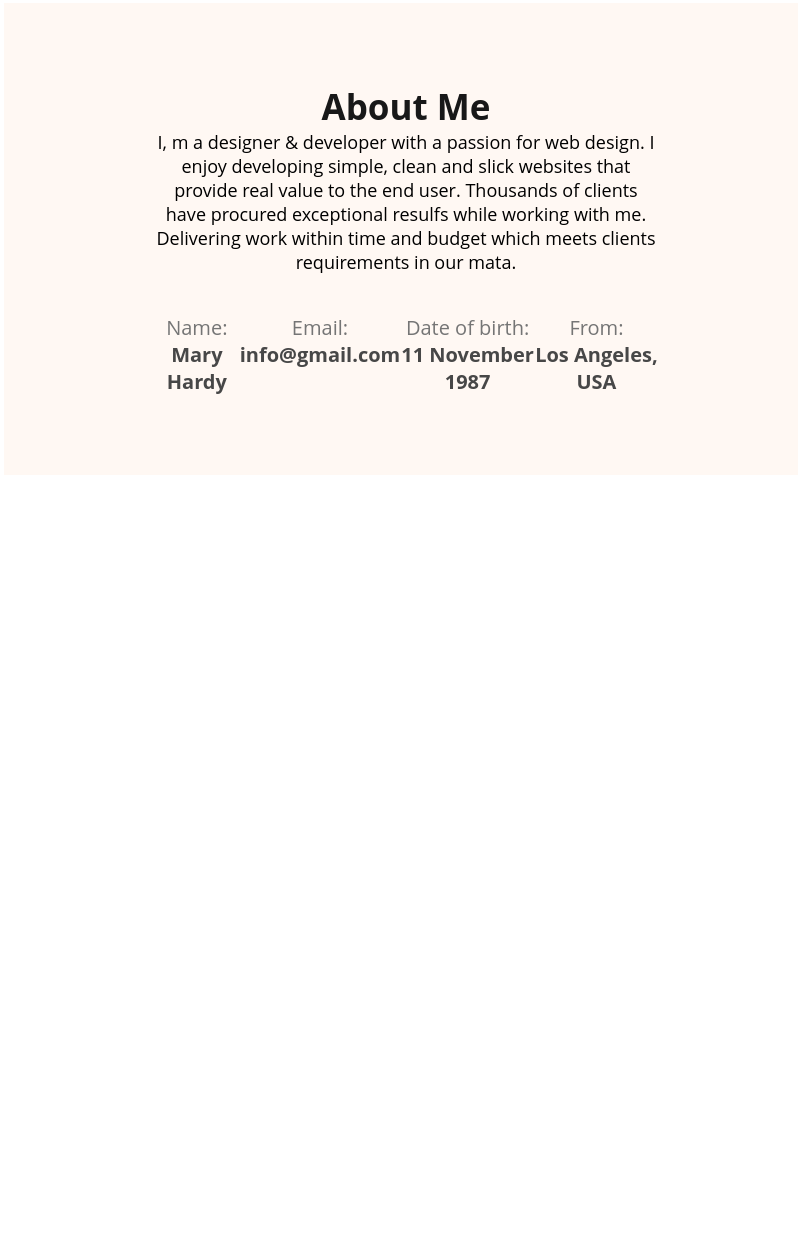
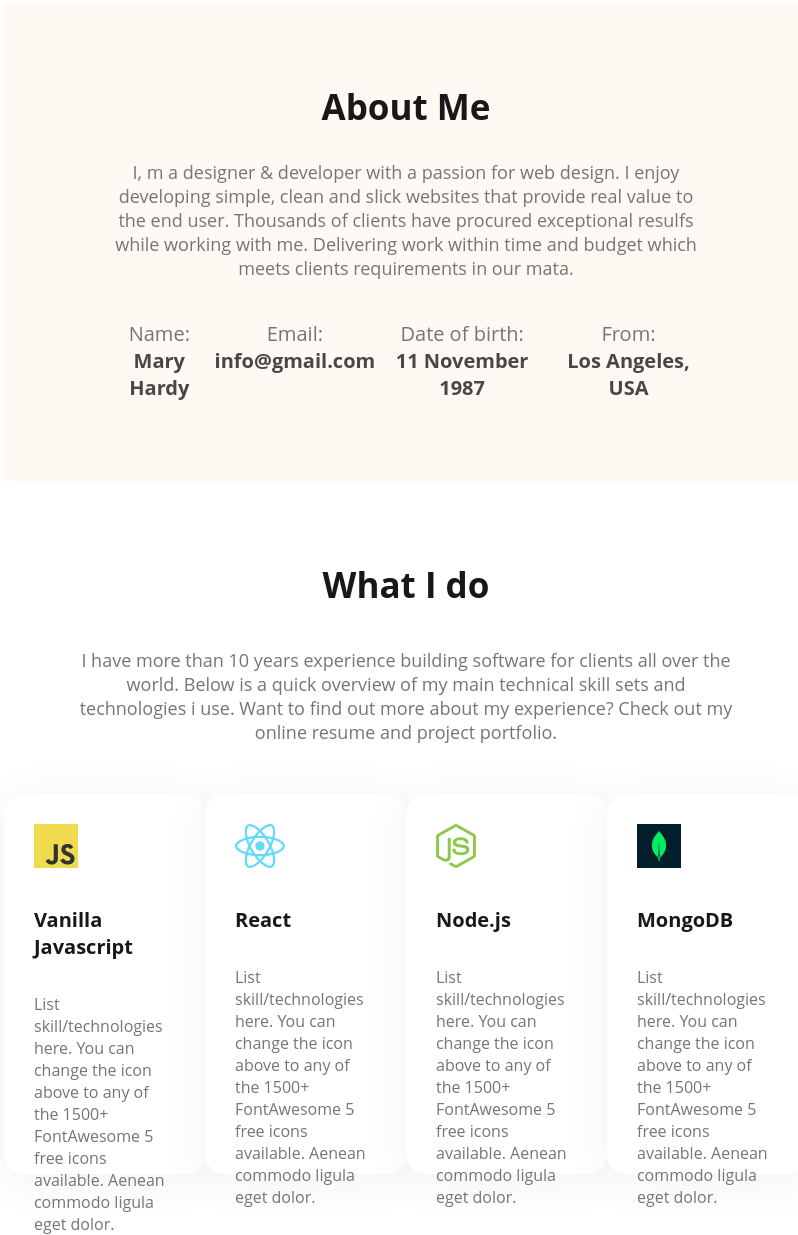
Before and after one commit to Minhazul-Arfin/portfolio-from-figma-layout, a plain HTML site: page index.html in a window 1280 px wide. Shown: the part 937-2172 px from the top of the page, without its empty margins (234-1032 px from the left). Before the commit the page ends 1420 px from the top, so only its background shows below. Drawn offline with Linux system fonts and the light colour scheme.

Commit message:
what i do section added

```diff
--- a/index.html
+++ b/index.html
@@ -8,7 +8,7 @@
     <title>Developer Portfolio</title>
 </head>
     <body>
-        <header>
+        <header class="header-container">
             <nav class="header-navbar">
                 <h2 class="mary-header">Ma<span class="orange-text">r</span>y</h2>
                 <ul class="header-ul">
@@ -61,7 +61,40 @@
                 </div>
             </section>
 
+            <!-- What I Do -->
+            <section class="what-i-do-sec">
+                <div class="about-me-txt">
+                    <p>What I do</p>
+                </div>
 
+                <div class="my-work">
+                    <p>I have more than 10 years experience building software for clients all over the world. Below is a quick overview of my main technical skill sets and technologies i use. Want to find out more about my experience? Check out my online resume and project portfolio.</p>
+                </div>
+            </section>
+
+            <!-- Square Section -->
+            <section class="what-i-know-container">
+                <div class="what-i-know">
+                    <img src="../images/icons/js.png" alt="" class="icons-0">
+                    <h5 class="title-0">Vanilla Javascript</h5>
+                    <p class="para-0">List skill/technologies here. You can change the icon above to any of the 1500+ FontAwesome 5 free icons available. Aenean commodo ligula eget dolor.</p>
+                </div>
+                <div class="what-i-know">
+                    <img src="../images/icons/react.png" alt="" class="icons-0">
+                    <h5 class="title-0">React</h5>
+                    <p class="para-0">List skill/technologies here. You can change the icon above to any of the 1500+ FontAwesome 5 free icons available. Aenean commodo ligula eget dolor.</p>
+                </div>
+                <div class="what-i-know">
+                    <img src="../images/icons/nodejs.png" alt="" class="icons-0">
+                    <h5 class="title-0">Node.js</h5>
+                    <p class="para-0">List skill/technologies here. You can change the icon above to any of the 1500+ FontAwesome 5 free icons available. Aenean commodo ligula eget dolor.</p>
+                </div>
+                <div class="what-i-know">
+                    <img src="../images/icons/mongo.png" alt="" class="icons-0">
+                    <h5 class="title-0">MongoDB</h5>
+                    <p class="para-0">List skill/technologies here. You can change the icon above to any of the 1500+ FontAwesome 5 free icons available. Aenean commodo ligula eget dolor.</p>
+                </div>
+            </section>
 
         </main>
 
--- a/style/style.css
+++ b/style/style.css
@@ -7,14 +7,16 @@ header{
     background-image: url('../images/header_bg.png'), url('../images/developer.png');
     background-repeat: no-repeat;
     background-position: bottom right, left;
-    padding: 0px;
+    margin-top: none;
 }
+
 .header-navbar{
     display: flex;
     justify-content: space-between;
     /* place elements spacing max between them */
     align-items: center;
     padding: 10px 100px;
+
 }
 
 .header-ul li{
@@ -106,6 +108,7 @@ header{
     margin-right: 230px;
     margin-left: 230px;
     margin-top: 100px;
+
 }
 .about-me-txt{
     padding-top: 80px;
@@ -115,19 +118,21 @@ header{
     padding-left: 150px;
     padding-right: 150px;
     color: #181818;
+    margin-bottom: 30px;
 }
 .me-des{
     font-weight: 400;
     font-size: 18px;
     text-align: center;
-    padding-left: 150px;
-    padding-right: 150px;
+    padding-left: 100px;
+    padding-right: 100px;
+    color: #757575;
 }
 .info-container{
     display: flex;
     justify-content: space-around;
-    padding-left: 150px;
-    padding-right: 150px;
+    padding-left: 100px;
+    padding-right: 100px;
     padding-top: 40px;
     padding-bottom: 80px;
 }
@@ -143,3 +148,46 @@ header{
     color: #474747;
     text-align: center;
 }
+
+/* What I Do style*/
+.my-work{
+    font-weight: 400;
+    font-size: 18px;
+    color: #757575;
+    padding-top: 10px;
+    padding-left: 300px;
+    padding-right: 300px;
+    text-align: center;
+}
+
+/* What I Know Style */
+.what-i-know-container{
+    display: flex;
+    margin-top: 50px;
+    justify-content: space-between;
+    margin-right: 230px;
+    margin-left: 230px;
+}
+
+.what-i-know{
+    width: 300px;
+    height: 350px;
+    background: #FFFFFF;
+    box-shadow: 0px 6px 50px rgba(0, 0, 0, 0.06);
+    border-radius: 20px;
+    padding-top: 30px;
+    padding-left: 30px;
+    padding-right: 40px;
+    text-align: left;
+}
+.title-0{
+    font-weight: 700;
+    font-size: 20px;
+    color: #181818;
+}
+.para-0{
+    font-weight: 400;
+    font-size: 16px;
+    color: #757575;
+
+}
```
